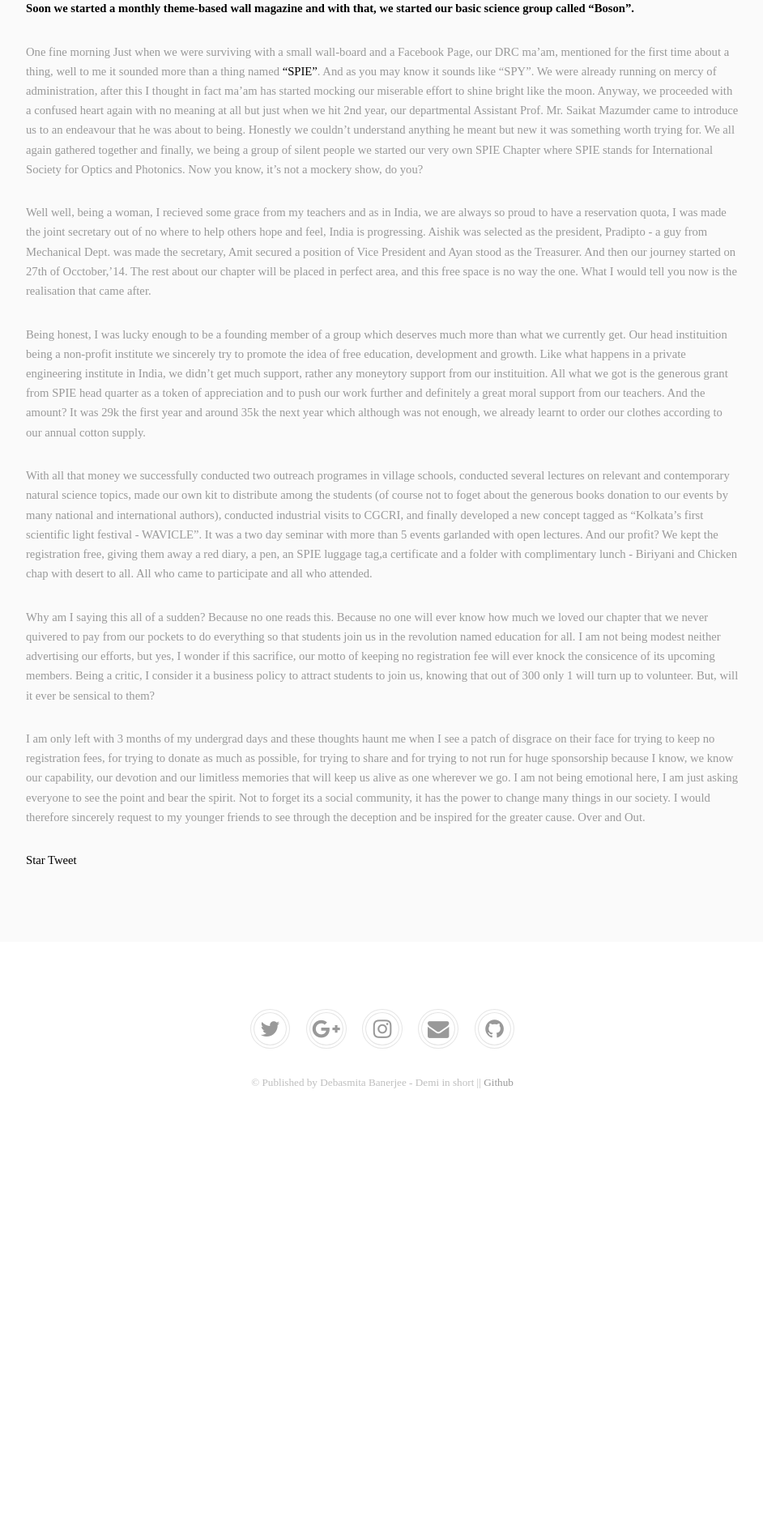
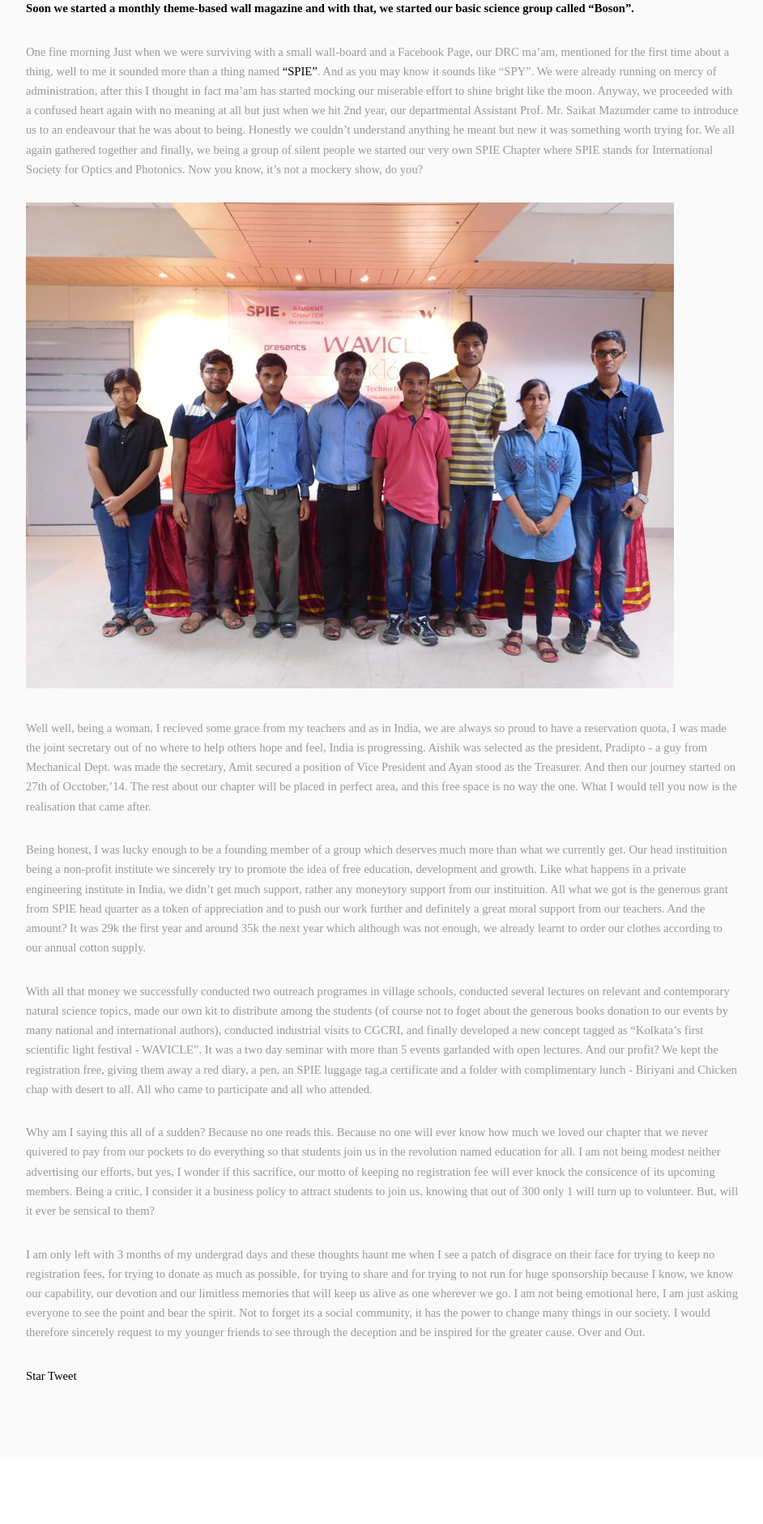
Before and after one commit to DarkDem/DarkDem.github.io, a Jekyll site: the page built from _posts/2017-1-28-Why-And-How-We-Started-SPIETI.md, in a window 1280 px wide. Shown: the part 841-2723 px from the top of the page at 81% size, without its empty margins (168-1110 px from the left). Built offline with Jekyll 4.4.1, drawn with Linux system fonts in a browser that asks for light colours; some web fonts are replaced; comment, search, counter and statistics services are not loaded; before the commit the page ends 2274 px from its top, so only the background shows below that.

Commit message:
Update 2017-1-28-Why-And-How-We-Started-SPIETI.md

```diff
--- a/_posts/2017-1-28-Why-And-How-We-Started-SPIETI.md
+++ b/_posts/2017-1-28-Why-And-How-We-Started-SPIETI.md
@@ -44,6 +44,9 @@ Mr. Saikat Mazumder came to introduce us to an endeavour that he was about to be
 but new it was something worth trying for. We all again gathered together and finally, we being a group of silent people we started our
 very own SPIE Chapter where SPIE stands for International Society for Optics and Photonics. Now you know, it's not a mockery show, do you?
 
+<img class="img-responsive" src="https://darkdem.github.io/css/images/group.jpg"/>{: .center}
+
+
 Well well, being a woman, I recieved some grace from my teachers and as in India, we are always so proud to have a reservation quota, I
 was made the joint secretary out of no where to help others hope and feel, India is progressing. Aishik was selected as the president,
 Pradipto - a guy from Mechanical Dept. was made the secretary, Amit secured a position of Vice President and Ayan stood as the Treasurer.
```
